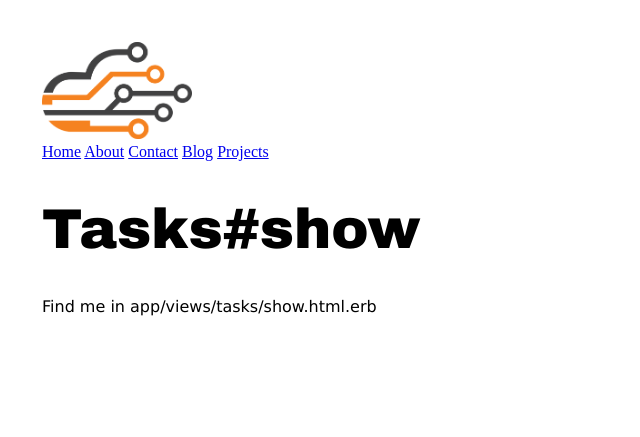
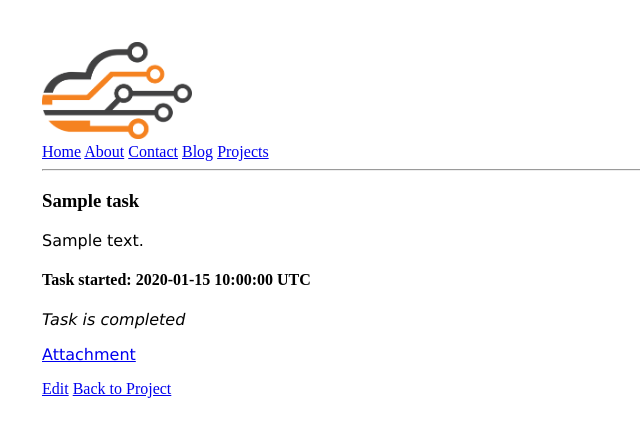
Before and after one commit to jordanhudgens/taski, a Rails app: page /projects/1/tasks/1 in a window 1280 px wide. Shown: the top 437 px of the page, without its empty margins (0-640 px from the left). Run offline with Rails 7, Linux system fonts and the light colour scheme; tables that the repository leaves empty hold one stand-in row (values such as "Sample post"); style sheets or scripts are compiled from the project's sources; some libraries are stand-ins or nearby versions; some web fonts are replaced.

Commit message:
Finished gem and image uploading section

```diff
--- a/app/controllers/projects/tasks_controller.rb
+++ b/app/controllers/projects/tasks_controller.rb
@@ -1,5 +1,6 @@
 class Projects::TasksController < ApplicationController
   before_action :set_task, only: [:show, :edit, :update, :destroy]
+  before_action :set_project, only: [:show, :new, :edit, :create, :update, :destroy]
 
   def show
   end
@@ -13,10 +14,11 @@ class Projects::TasksController < ApplicationController
 
   def create
     @task = Task.new(task_params)
+    @task.project_id = @project.id
 
     respond_to do |format|
       if @task.save
-        format.html { redirect_to @task, notice: "Task was created successfully!"}
+        format.html { redirect_to project_url(@task.project_id), notice: "Task was created successfully!"}
         format.json { render :show, status: :created, location: @task }
       else
         format.html { render :new }
@@ -28,7 +30,7 @@ class Projects::TasksController < ApplicationController
   def update
     respond_to do |format|
       if @task.update(task_params)
-        format.html { redirect_to @task, notice: "Task was updated successfully!"}
+        format.html { redirect_to project_url(@task.project_id), notice: "Task was updated successfully!"}
         format.json { render :show, status: :created, location: @task }
       else
         format.html { render :edit }
@@ -51,6 +53,10 @@ class Projects::TasksController < ApplicationController
       @task = Task.find(params[:id])
     end
 
+    def set_project
+      @project = Project.find(params[:project_id])
+    end
+
     def task_params
       params.require(:task).permit(:title, :description, :project_id, :completed, :task_file)
     end
--- a/app/controllers/projects_controller.rb
+++ b/app/controllers/projects_controller.rb
@@ -10,6 +10,7 @@ class ProjectsController < ApplicationController
   # GET /projects/1
   # GET /projects/1.json
   def show
+    @tasks = @project.tasks
   end
 
   # GET /projects/new
--- a/app/models/task.rb
+++ b/app/models/task.rb
@@ -4,6 +4,8 @@ class Task < ActiveRecord::Base
   after_save :update_percent_complete if :mark_completed?
 
   scope :completed, -> { where(completed: true) }
+
+  mount_uploader :task_file, TaskFileUploader
 
   def mark_completed?
     self.completed == true
--- a/app/views/projects/tasks/_form.html.erb
+++ b/app/views/projects/tasks/_form.html.erb
@@ -1,4 +1,4 @@
-<%= form_for(@task) do |f| %>
+<%= form_for [@project, @task] do |f| %>
   <% if @task.errors.any? %>
     <%= pluralize(@task.errors.count, “error”) %> prohibited this project from being saved:
 
--- a/app/views/projects/tasks/show.html.erb
+++ b/app/views/projects/tasks/show.html.erb
@@ -1,2 +1,25 @@
-<h1>Tasks#show</h1>
-<p>Find me in app/views/tasks/show.html.erb</p>
+<hr>
+
+<h3><%= @task.title %></h3>
+
+<p><%= @task.description %></p>
+
+<h4>Task started: <%= @task.created_at %></h4>
+
+<% if @task.created_at != @task.updated_at %>
+  <h4>Updated: <%= @task.updated_at %></h4>
+<% end %>
+
+<% if @task.completed == true %>
+  <p><em>Task is completed</em></p>
+<% else %>
+  <p><em>Task is pending</em></p>
+<% end %>
+
+<% unless @task.task_file.blank? %>
+  <p><%= link_to "Attachment", @task.task_file.to_s %></p>
+<% end %>
+
+<%= link_to "Edit", edit_project_task_path(@task.project_id, @task.id) %>
+
+<%= link_to "Back to Project", project_path(@task.project_id) %>
```
Also changed, not shown: app/views/projects/show.html.erb (+12 -0 lines), 6 other files.
